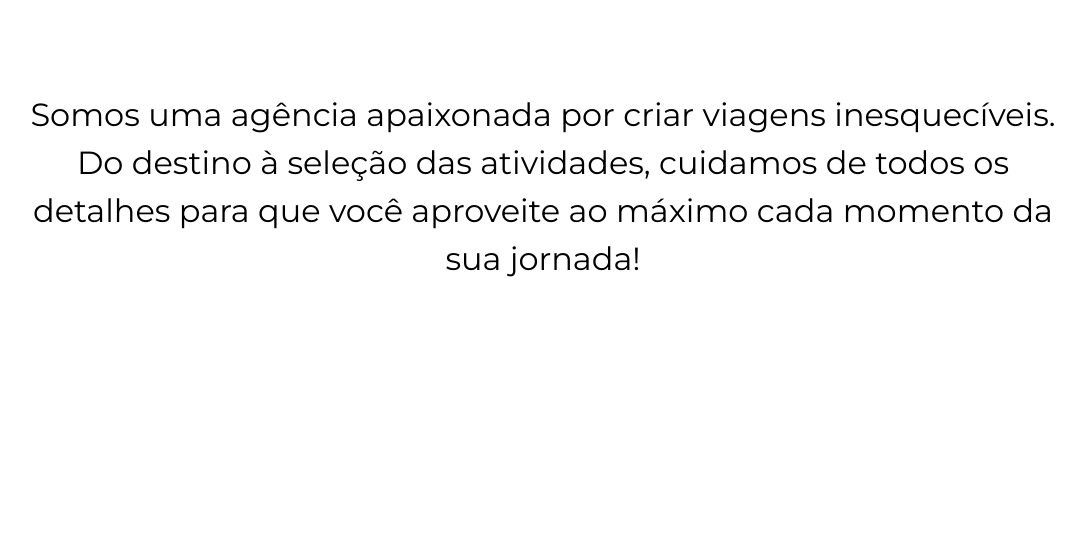
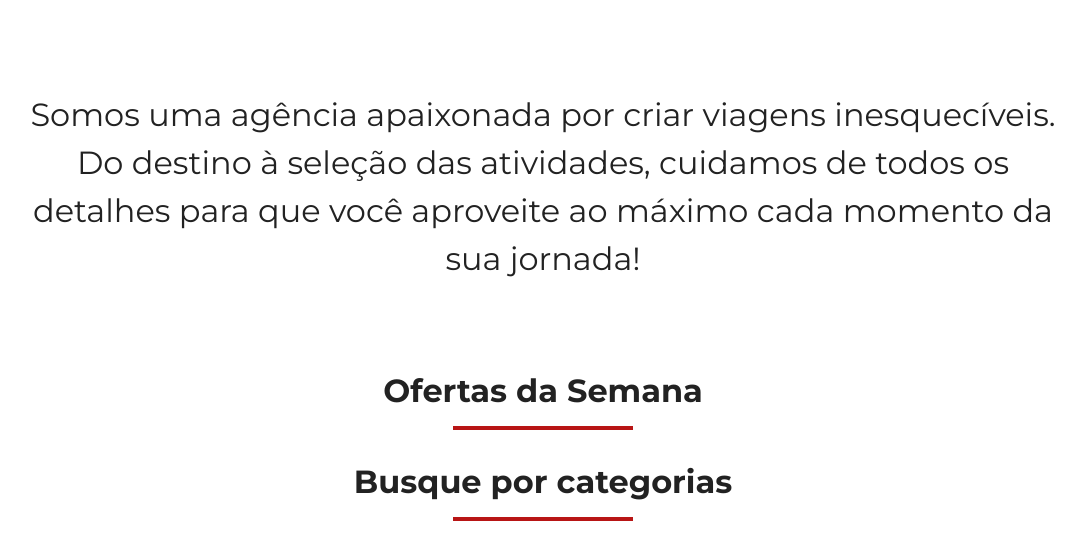
Before and after one commit to agosribeiro1/jornada-viagens, a plain HTML site: page index.html in a window 1280 px wide. Shown: the part 757-1310 px from the top of the page, without its empty margins (97-1182 px from the left). Before the commit the page ends 1128 px from the top, so only its background shows below. Drawn offline with Linux system fonts and the light colour scheme.

Commit message:
adiciona titulos componetizados

```diff
--- a/css/global.css
+++ b/css/global.css
@@ -38,5 +38,27 @@
 }
 
 body {
-    font-family: "Montserrat";
+  font-family: "Montserrat";
+    color: var(--text-primary-color);
 }
+
+.section-title h2 {
+  font-size: 28px;
+  font-weight: var(--title-weight);
+  margin: 0;
+  text-align: center;
+}
+
+.section-title hr {
+  width: 180px;
+  height: 4px;
+  background-color: var(--secondary-color);
+  border: none;
+  margin: 16px auto 32px;
+}
+
+@media screen and (min-width: 768px) {
+  .section-title h2 {
+  font-size: 32px;
+}
+}
--- a/css/style.css
+++ b/css/style.css
@@ -1,3 +1,4 @@
 @import url(global.css);
 @import url(header.css);
 @import url(hero.css);
+@import url(offers.css);
--- a/index.html
+++ b/index.html
@@ -34,11 +34,22 @@
     </header>
     <section class="hero">
         <div class="hero-img">
-
         </div>
         <h2>
             Somos uma agência apaixonada por criar viagens inesquecíveis. Do destino à seleção das atividades, cuidamos de todos os detalhes para que você aproveite ao máximo cada momento da sua jornada!
         </h2>
     </section>
+    <section class="offers">
+      <div class="section-title">
+        <h2>Ofertas da Semana</h2>
+        <hr>
+      </div>
+    </section>
+    <section class="categories">
+      <div class="section-title">
+        <h2>Busque por categorias</h2>
+        <hr>
+      </div>
+    </section>
   </body>
 </html>
```
Also changed, not shown: css/offers.css (added).
